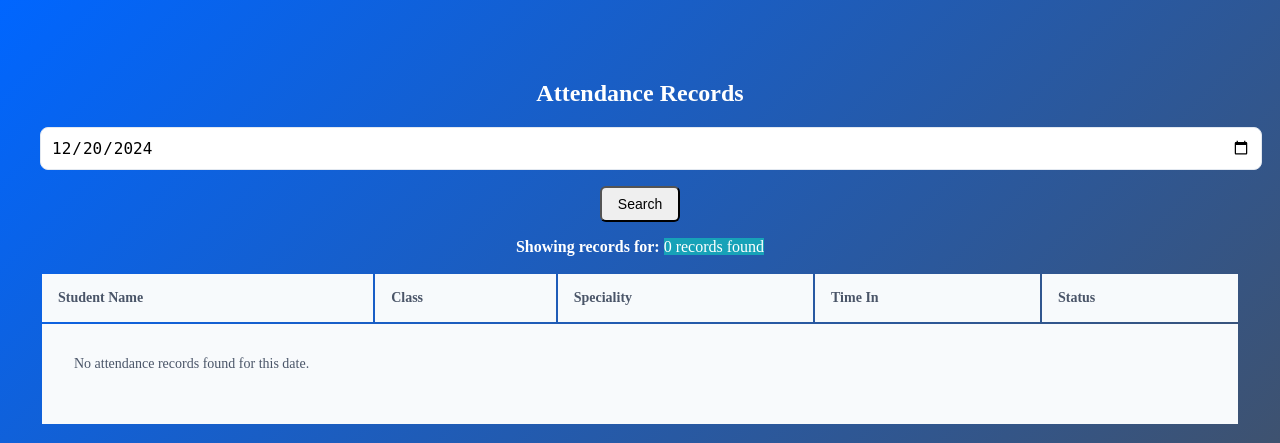
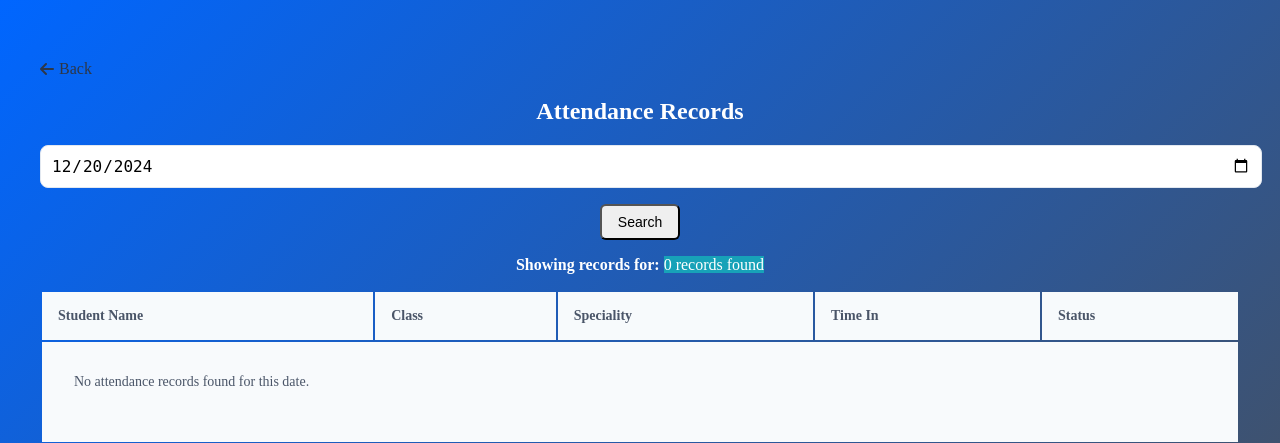
Before and after one commit to ouerraji/face_rec, a Django app: page /attendance-details/ in a window 1280 px wide. Shown: the top 443 px of the page. Run offline with Django 5.2, Linux system fonts and the light colour scheme; data comes from the database, SQL or seed files in the repository; both versions use the stored data as it was after the commit.

Commit message:
navigation added

```diff
--- a/face_rec1/static/css/style.css
+++ b/face_rec1/static/css/style.css
@@ -102,7 +102,7 @@ p {
 }
 
 .back-button {
-    color: #667eea;
+    color: #2d3748;
     text-decoration: none;
     display: flex;
     align-items: center;
--- a/face_rec1/templates/face_rec1/attendance_details.html
+++ b/face_rec1/templates/face_rec1/attendance_details.html
@@ -3,6 +3,9 @@
 
 {% block content %}
 <div class="container mt-4">
+<a href="{% url 'face_rec1:index' %}" class="back-button">
+                <i class="fas fa-arrow-left"></i> Back
+            </a>
     <h2 class="mb-4">Attendance Records</h2>
 
     <!-- Date Search Form -->
--- a/face_rec1/templates/face_rec1/mark_attendance.html
+++ b/face_rec1/templates/face_rec1/mark_attendance.html
@@ -3,6 +3,9 @@
 {% block content %}
 
 <div class="container mt-5">
+<a href="{% url 'face_rec1:index' %}" class="back-button">
+                <i class="fas fa-arrow-left"></i> Back
+            </a>
     <h2 class="text-center mb-4">Mark Attendance</h2>
 
 
--- a/face_rec1/templates/face_rec1/student_list.html
+++ b/face_rec1/templates/face_rec1/student_list.html
@@ -2,7 +2,11 @@
 {% load static %}
 
 {% block content %}
+
 <div class="container mx-auto px-4 py-8 max-w-6xl">
+<a href="{% url 'face_rec1:index' %}" class="back-button">
+                <i class="fas fa-arrow-left"></i> Back
+            </a>
     <h1 class="text-3xl font-bold mb-8 text-center text-gray-800">Student List</h1>
 
     <div class="bg-white rounded-lg shadow-lg overflow-hidden">
--- a/face_rec1/templates/face_rec1/teacher_login.html
+++ b/face_rec1/templates/face_rec1/teacher_login.html
@@ -2,9 +2,14 @@
 
 {% block title %}Teacher Login - Face-Based Attendance System{% endblock %}
 
+
 {% block teacher_login %}
 
+
     <div class="teacher-login-card">
+    <a href="{% url 'face_rec1:index' %}" class="back-button">
+                <i class="fas fa-arrow-left"></i> Back
+            </a>
         <h2 class="teacher-login-title">
             Teacher Login
         </h2>
```
Also changed, not shown: db.sqlite3, student_photos/Oussama_Erraji.jpg (deleted), student_photos/Oussama_Erraji_0VNfuJ7.jpg (deleted), student_photos/amine.png (deleted), student_photos/obama.jpg (deleted), student_photos/oussama_11.jpg (deleted), student_photos/ronaldo.jpg (deleted), student_photos/steve_jobs.jpg (deleted), student_photos/test111.jpg (deleted).
